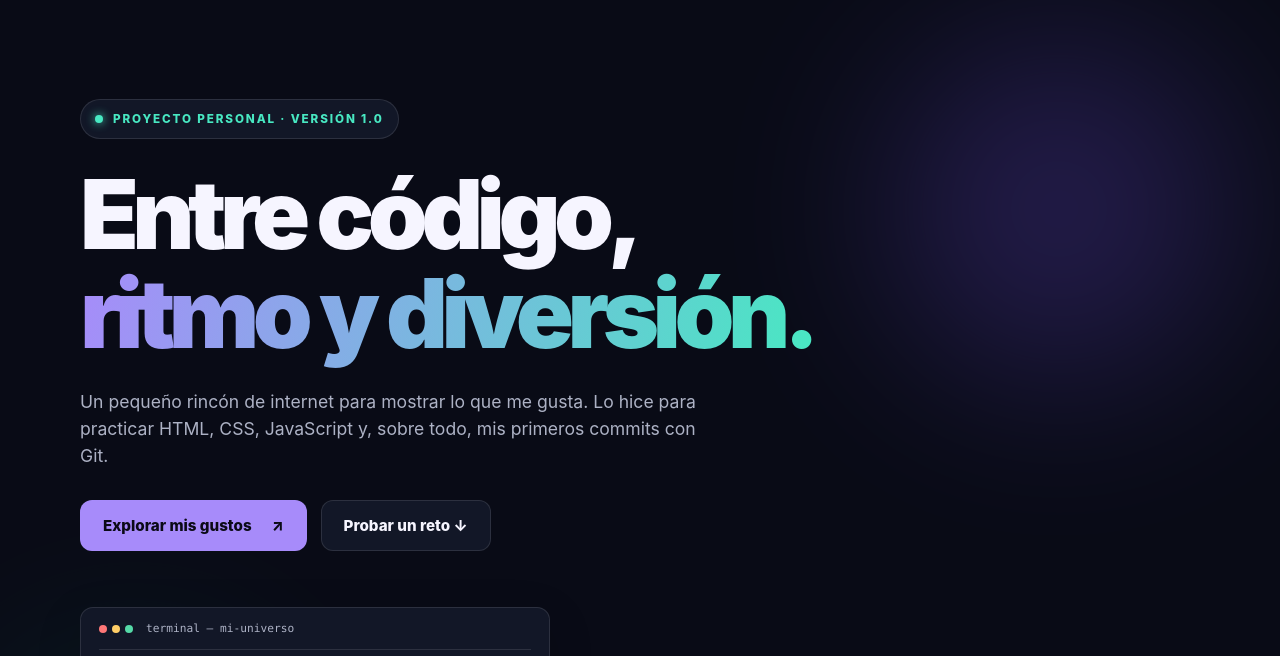
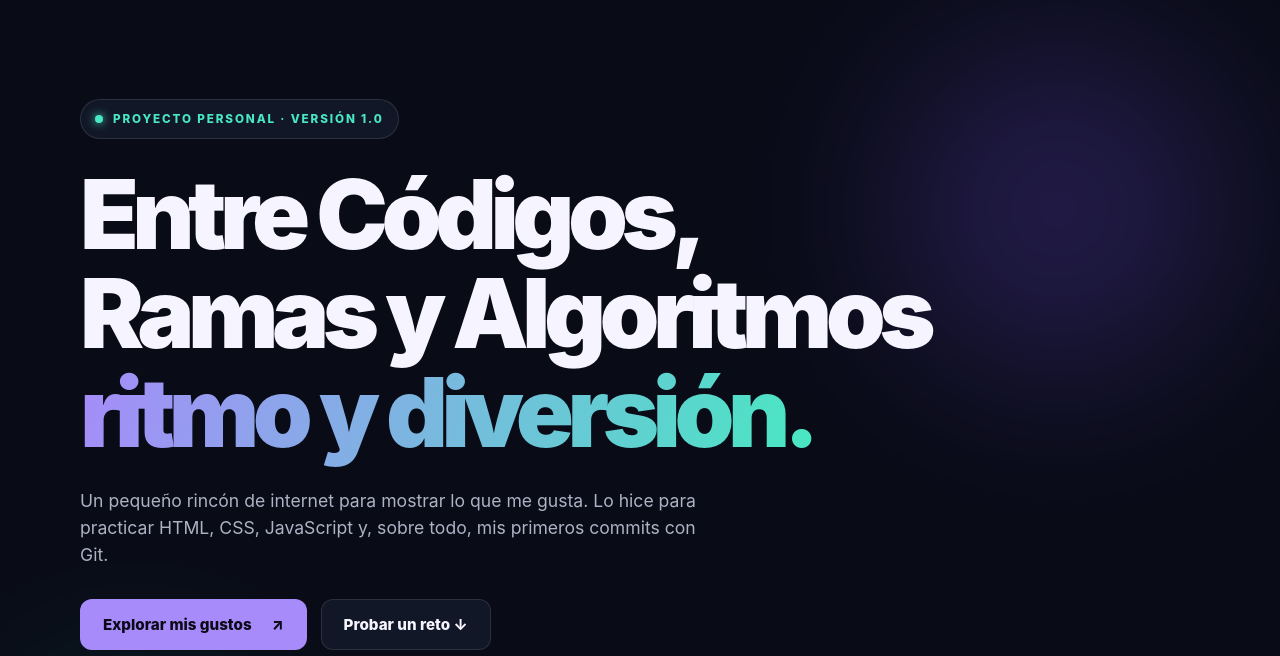
Before and after one commit to Fm1100/MiUniverso, a plain HTML site: page index.html in a window 1280 px wide. Shown: the part 81-737 px from the top of the page. Drawn offline with Linux system fonts and the light colour scheme.

Commit message:
PRUEBA 2

```diff
--- a/index.html
+++ b/index.html
@@ -28,7 +28,7 @@
   <main class="container" id="inicio">
     <section class="hero">
       <div class="eyebrow"><span class="live-dot"></span> PROYECTO PERSONAL · VERSIÓN 1.0</div>
-      <h1>Entre código,<br /><span>ritmo y diversión.</span></h1>
+      <h1>Entre Códigos, Ramas y Algoritmos<br /><span>ritmo y diversión.</span></h1>
       <p class="intro">Un pequeño rincón de internet para mostrar lo que me gusta. Lo hice para practicar HTML, CSS,
         JavaScript y, sobre todo, mis primeros commits con Git.</p>
       <div class="hero-actions">
```
